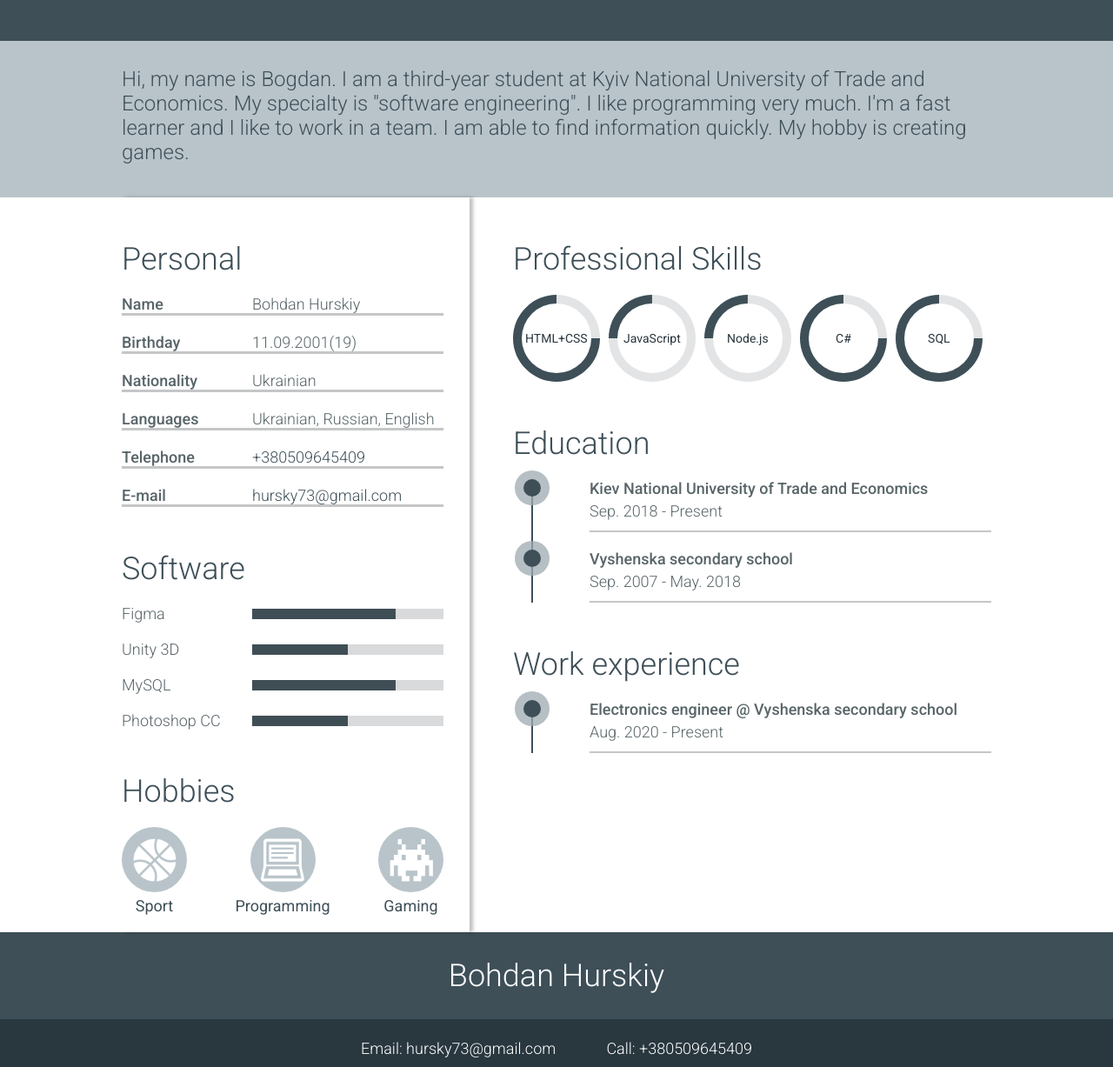
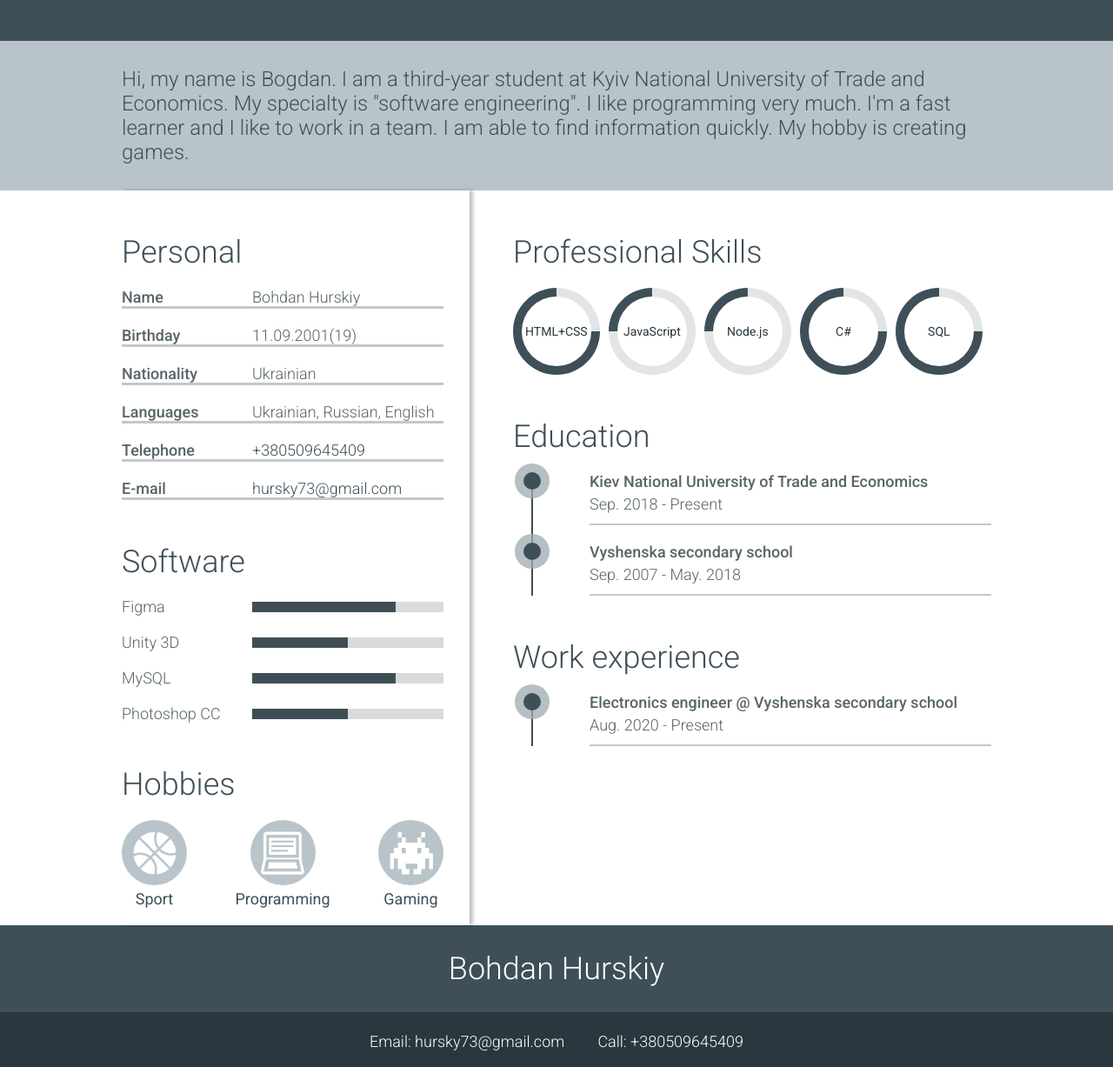
Before and after one commit to B-Guri/B-Guri.github.io, a plain HTML site: page index.html in a window 1280 px wide. Shown: the part 353-1580 px from the top of the page at 87% size. Drawn offline with Linux system fonts and the light colour scheme.

Commit message:
Add files via upload

```diff
--- a/styles.css
+++ b/styles.css
@@ -73,7 +73,7 @@
 
 .down_header{
     width: 100%;
-    height: 180px;
+    height: auto;
     background-color: #b9c4ca;
 }
 
@@ -87,6 +87,7 @@
     color: #3e4f58;
     font-weight: 300;
     padding-top: 30px;
+    padding-bottom: 30px;
 }
 
 .main_content{
@@ -361,6 +362,8 @@
     color: #fff;
     font-weight: 300;
     font-size: 18px;
+    margin-right: 10px;
+    margin-left: 10px;
 }
 .bottom_content > p > a{
     color: #fff;
```
